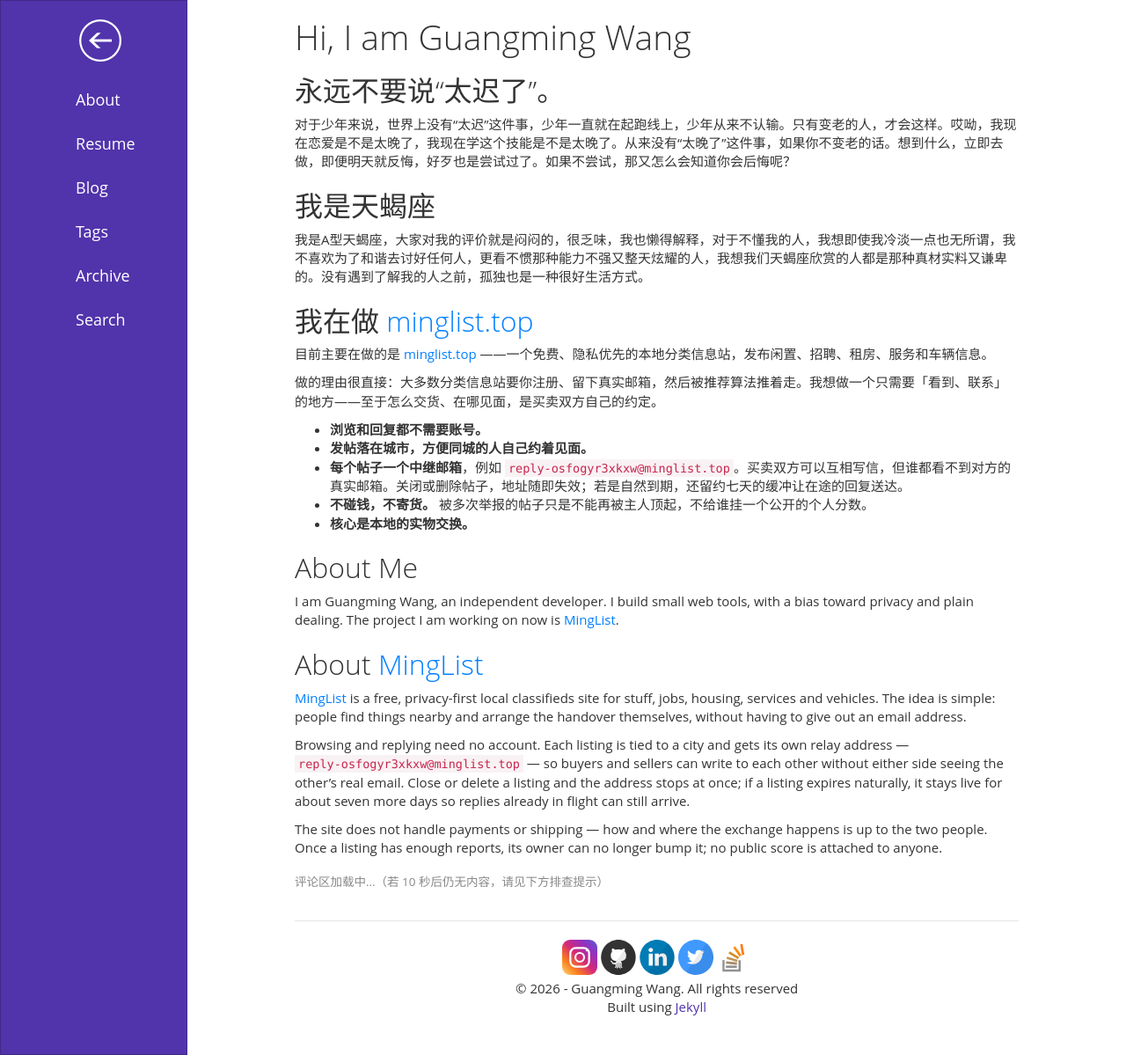
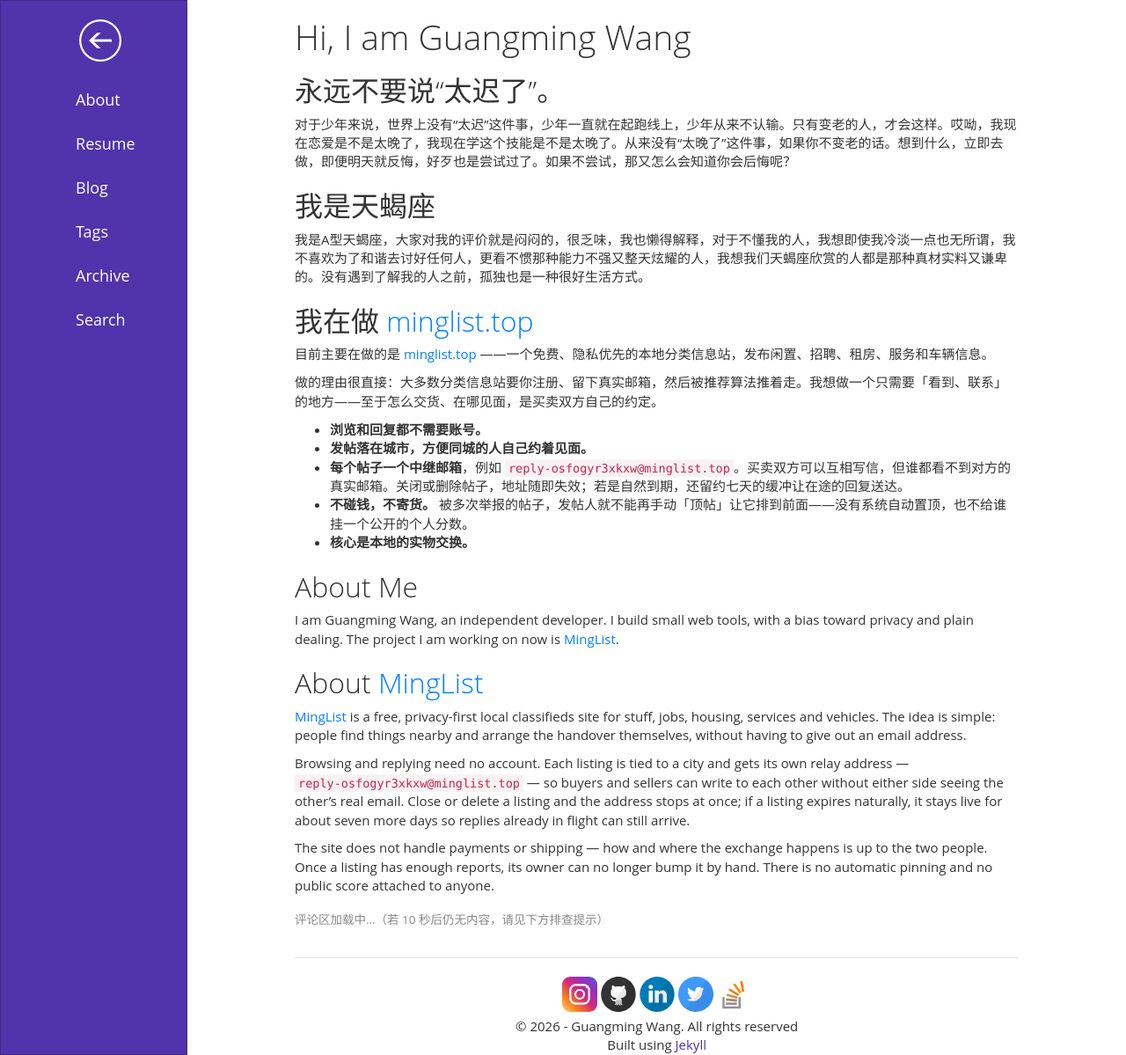
Before and after one commit to no1guangming/no1guangming.github.io, a Jekyll site: the page built from about/index.md, in a window 1280 px wide and 1199 px high. Shown: the whole window at 88% size. Built offline with Jekyll 4.4.1, drawn with Linux system fonts in a browser that asks for light colours; comment, search, counter and statistics services are not loaded.

Commit message:
About: clarify bump is manual, no auto-pinning

```diff
--- a/about/index.md
+++ b/about/index.md
@@ -26,7 +26,7 @@ comments: true
 - **浏览和回复都不需要账号。**
 - **发帖落在城市，方便同城的人自己约着见面。**
 - **每个帖子一个中继邮箱**，例如 `reply-osfogyr3xkxw@minglist.top`。买卖双方可以互相写信，但谁都看不到对方的真实邮箱。关闭或删除帖子，地址随即失效；若是自然到期，还留约七天的缓冲让在途的回复送达。
-- **不碰钱，不寄货。** 被多次举报的帖子只是不能再被主人顶起，不给谁挂一个公开的个人分数。
+- **不碰钱，不寄货。** 被多次举报的帖子，发帖人就不能再手动「顶帖」让它排到前面——没有系统自动置顶，也不给谁挂一个公开的个人分数。
 - **核心是本地的实物交换。**
 
 
@@ -41,4 +41,4 @@ I am Guangming Wang, an independent developer. I build small web tools, with a b
 
 Browsing and replying need no account. Each listing is tied to a city and gets its own relay address — `reply-osfogyr3xkxw@minglist.top` — so buyers and sellers can write to each other without either side seeing the other's real email. Close or delete a listing and the address stops at once; if a listing expires naturally, it stays live for about seven more days so replies already in flight can still arrive.
 
-The site does not handle payments or shipping — how and where the exchange happens is up to the two people. Once a listing has enough reports, its owner can no longer bump it; no public score is attached to anyone.
+The site does not handle payments or shipping — how and where the exchange happens is up to the two people. Once a listing has enough reports, its owner can no longer bump it by hand. There is no automatic pinning and no public score attached to anyone.
```
